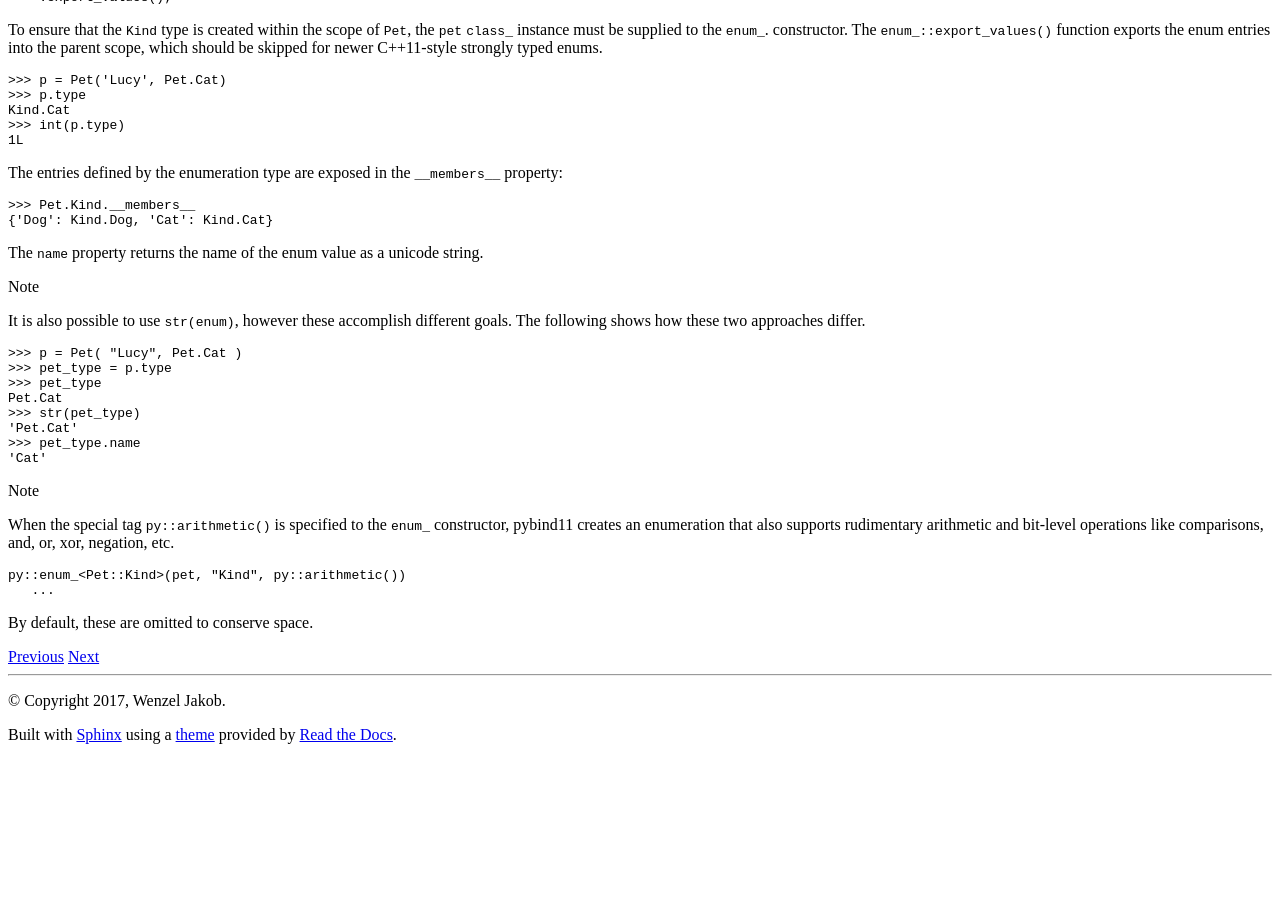
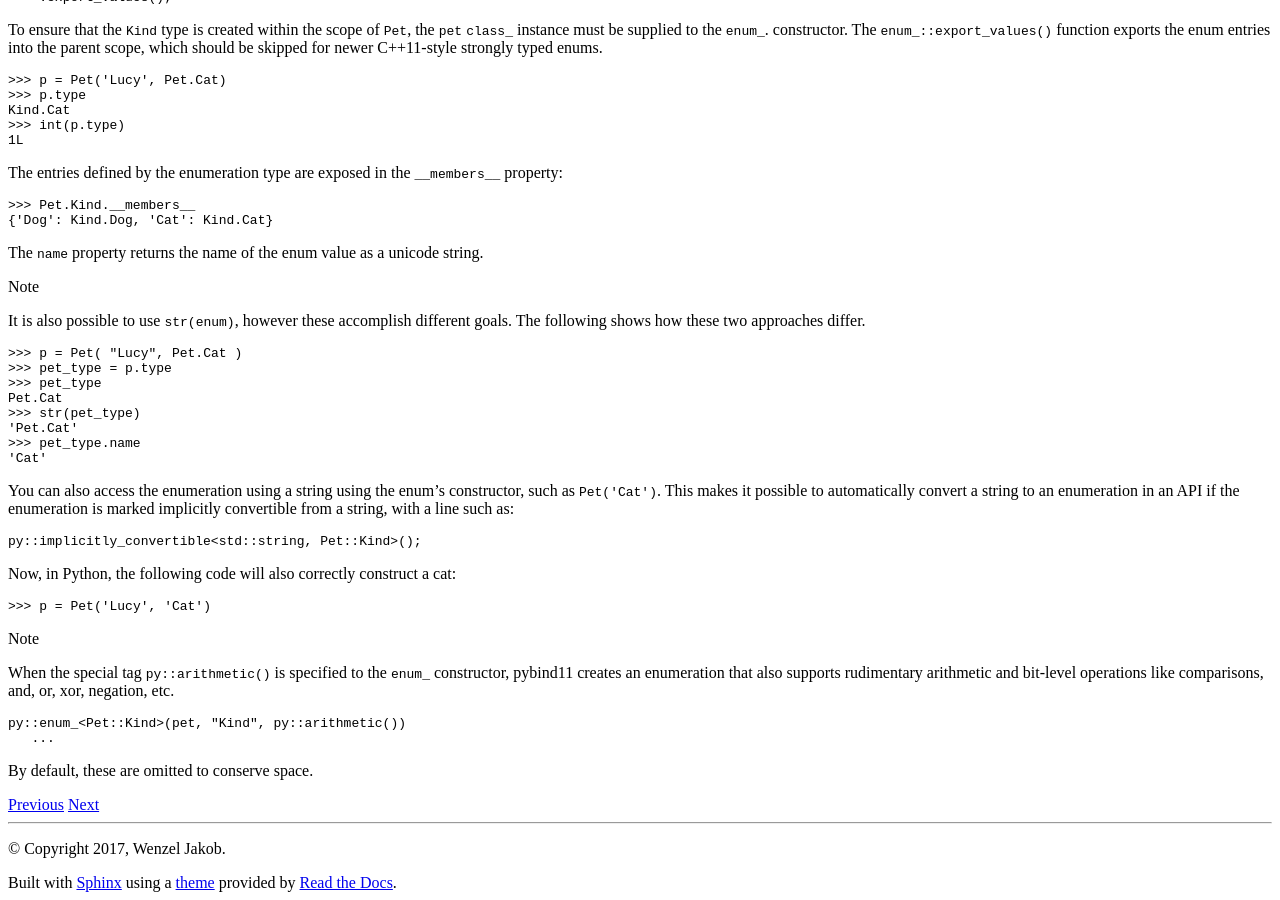
Before and after one commit to pybind/pybind11, a Sphinx documentation site: the page built from docs/classes.rst, in a window 1280 px wide and 900 px high, scrolled down 6455 px. Built offline with Sphinx 7.4.7 and the Read the Docs theme 2.0.0, drawn with Linux system fonts in a browser that asks for light colours; before the commit the page ends 7207 px from its top, so only the background shows below that.

Commit message:
Adding string constructor for enum

```diff
--- a/docs/classes.rst
+++ b/docs/classes.rst
@@ -506,6 +506,21 @@ The ``name`` property returns the name of the enum value as a unicode string.
         >>> pet_type.name
         'Cat'
 
+You can also access the enumeration using a string using the enum's constructor,
+such as ``Pet('Cat')``. This makes it possible to automatically convert a string
+to an enumeration in an API if the enumeration is marked implicitly convertible
+from a string, with a line such as:
+
+.. code-block:: cpp
+
+    py::implicitly_convertible<std::string, Pet::Kind>();
+
+Now, in Python, the following code will also correctly construct a cat:
+
+.. code-block:: pycon
+
+    >>> p = Pet('Lucy', 'Cat')
+
 .. note::
 
     When the special tag ``py::arithmetic()`` is specified to the ``enum_``
```
Also changed, not shown: 3 other files.
